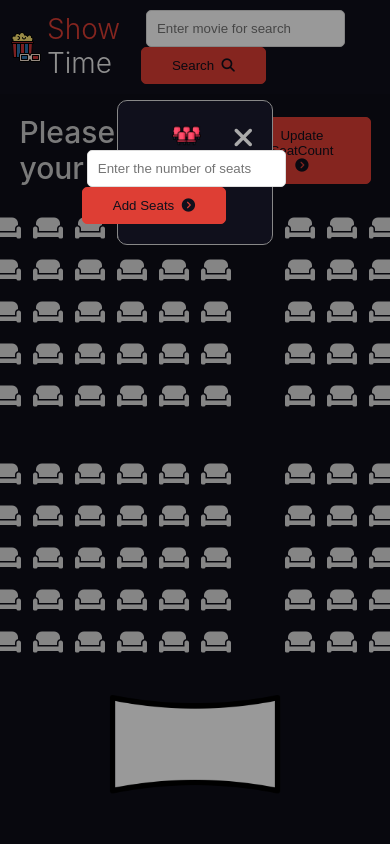
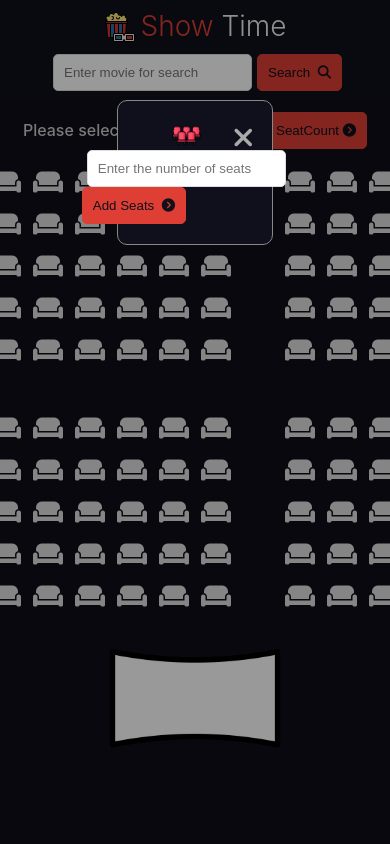
Before and after one commit to santhosh8857/movie-app, a React (Create React App) app: page /seat-selection in a window 390 px wide. Shown: the top 844 px of the page. Built offline with nearby package versions, Linux system fonts and the light colour scheme.

Commit message:
added responsive

```diff
--- a/src/components/main/Home.js
+++ b/src/components/main/Home.js
@@ -9,6 +9,7 @@ import Card from "../utilities/Card";
 
 import "../../css/main/home.css";
 import "../../css/main/footer.css";
+import "../../css/mobile/mobile.css";
 
 const Home = () => {
   // toggle showcase image
--- a/src/components/main/Movie.js
+++ b/src/components/main/Movie.js
@@ -9,9 +9,10 @@ import { useNavigate, useParams } from "react-router-dom";
 
 import Navbar from "./Navbar";
 import MovieCard from "../utilities/MovieCard";
+import Footer from "./Footer";
 
 import "../../css/main/movie.css";
-import Footer from "./Footer";
+import "../../css/mobile/mobile.css";
 
 const Movie = () => {
   // get the id from url
@@ -41,7 +42,7 @@ const Movie = () => {
           <div className="movie-container">
             <MovieCard movie={movie} />
             <div className="movie-details">
-              <h1>{movie.name}</h1>
+              <h1 id="heading">{movie.name}</h1>
               <p>
                 {movie.movieLength}&nbsp;&nbsp;
                 <i className="fa-solid fa-circle circle-icon"></i>&nbsp;&nbsp;
@@ -64,7 +65,7 @@ const Movie = () => {
             </div>
           </div>
         </div>
-        <div className="movie-section-container">
+        <div className="movie-section-container" id="movie-section-container">
           <div className="movie-info-container">
             <div>
               <h2 className="heading">
--- a/src/components/main/Navbar.js
+++ b/src/components/main/Navbar.js
@@ -44,7 +44,6 @@ const Navbar = () => {
   return (
     <>
       <ToastContainer />
-      <div>
       <div className="nav-container">
         <div className="navbar">
           <div className="logo" onClick={() => navigate("/")}>
@@ -74,7 +73,6 @@ const Navbar = () => {
           </div>
         </div>
       </div>
-      </div>
     </>
   );
 };
--- a/src/components/utilities/MovieCard.js
+++ b/src/components/utilities/MovieCard.js
@@ -1,4 +1,5 @@
 import "../../css/utilities/moviecard.css";
+import "../../css/mobile/mobile.css";
 
 const MovieCard = ({ movie }) => {
   return (
--- a/src/css/main/home.css
+++ b/src/css/main/home.css
@@ -1,20 +1,17 @@
 .showcase {
   height: 45vh;
+  background-repeat: no-repeat;
+  background-position: center;
+  background-size: cover;
 }
 
 #showcase1 {
   background-image: url("../../images/kgf-showcase.jpg");
-  background-repeat: no-repeat;
-  background-position: center;
-  background-size: cover;
   width: 100%;
 }
 
 #showcase2 {
   background-image: url("../../images/marvel-showcase.jpg");
-  background-repeat: no-repeat;
-  background-position: center;
-  background-size: cover;
   width: 100%;
 }
 
--- a/src/css/main/movie.css
+++ b/src/css/main/movie.css
@@ -107,3 +107,43 @@
   border-radius: 5px;
   padding: 5px;
 }
+
+@media (min-width: 360px) and (max-width: 767px) {
+  .showcase-img {
+    height: 40vh;
+  }
+
+  .movie-card {
+    display: none;
+  }
+
+  .movie-container {
+    display: flex;
+    justify-content: center;
+    align-items: center;
+  }
+
+  .movie-details #heading {
+    font-size: 50px;
+  }
+
+  .movie-section-container {
+    height: 1350px;
+  }
+
+  .cast-container {
+    width: 100%;
+    flex-direction: row;
+    flex-wrap: nowrap;
+  }
+
+  .rating-container {
+    flex-direction: column;
+    flex-wrap: nowrap;
+  }
+
+  .review {
+    width: 90%;
+    height: 100%;
+  }
+}
--- a/src/css/main/seat.css
+++ b/src/css/main/seat.css
@@ -131,3 +131,17 @@ table tbody th {
 .payment button {
   color: #fff;
 }
+
+@media (min-width: 360px) and (max-width: 767px) {
+  .seat-heading {
+    justify-content: space-evenly;
+  }
+
+  .seat-heading .heading {
+    font-size: 16px;
+  }
+
+  .btn {
+    padding: 10px;
+  }
+}
--- a/src/css/mobile/mobile.css
+++ b/src/css/mobile/mobile.css
@@ -0,0 +1,58 @@
+/* Iphone X */
+
+@media (min-width: 360px) and (max-width: 767px) {
+  /* utilities */
+
+  /* * {
+    max-width: 100%;
+  } */
+
+  .heading {
+    font-size: 20px;
+  }
+
+  /* navbar */
+  .navbar-container {
+    padding: 0px;
+    margin: 0px;
+    max-width: 100%;
+  }
+  .navbar {
+    max-width: 100%;
+    /* margin: 0px 25px 0 0; */
+    display: flex;
+    flex-direction: column;
+    justify-content: center;
+    align-items: center;
+  }
+
+  .logo {
+    margin-bottom: 10px;
+  }
+
+  /* showcase */
+  .showcase {
+    height: 20vh;
+    background-position: left;
+  }
+  .arrow-icon {
+    padding: 10px 5px;
+  }
+
+  /* card */
+  .card-section {
+    height: 100%;
+  }
+
+  .card-container {
+    flex-direction: column;
+  }
+
+  .card {
+    width: 80%;
+    height: 100%;
+  }
+}
+
+@media (max-width: 768px) {
+}
```
Also changed, not shown: public/index.html (+0 -13 lines). Lines whose indentation alone changed are shown as unchanged.
